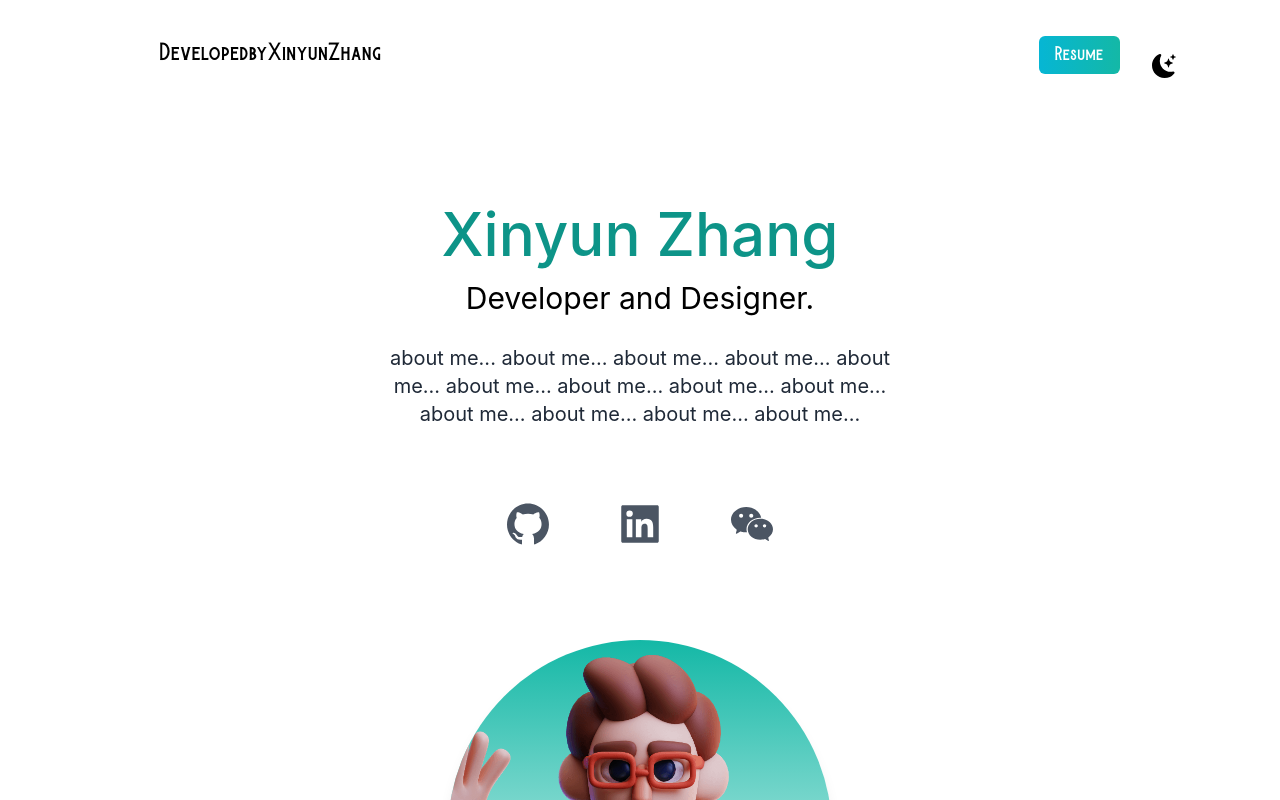
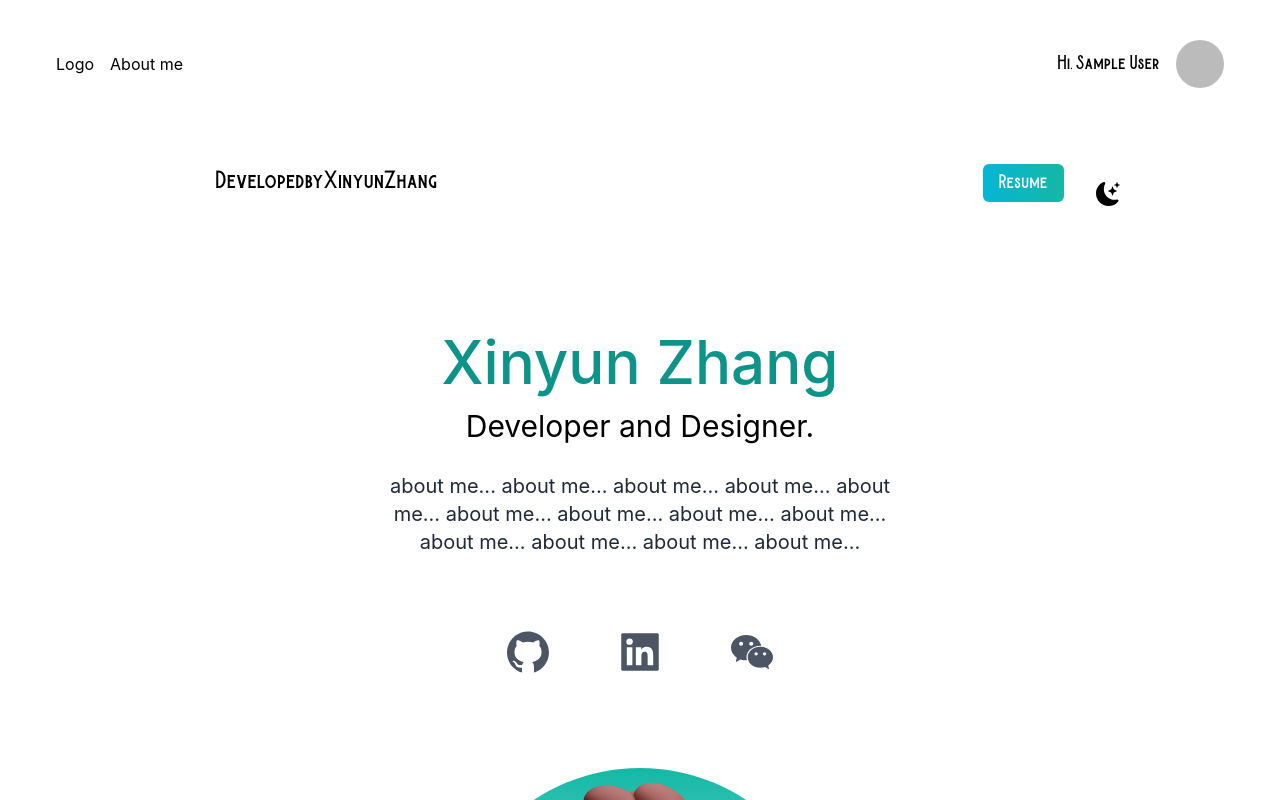
Before and after one commit to XinYun2020/react-tailwind-portfolio, a Next.js app: page / in a window 1280 px wide. Shown: the top 800 px of the page. Built offline with nearby package versions, Linux system fonts and the light colour scheme; no server answers; sample sign-in values are in the browser's storage.

Commit message:
Add google authentication

```diff
--- /dev/null
+++ b/components/Layout.js
@@ -0,0 +1,13 @@
+import Nav from "./Nav";
+
+/* React component */
+export default function Layout({ children }) {
+  return (
+    <div className="mx-14">
+      {/* Nav for all pages */}
+      <Nav />
+      {/* All other pages */}
+      <main>{children}</main>
+    </div>
+  );
+}
--- /dev/null
+++ b/components/Nav.js
@@ -0,0 +1,43 @@
+import Link from "next/link";
+import Head from "next/head";
+import { useAuthState } from "react-firebase-hooks/auth";
+import { auth } from "../utils/firebase";
+
+export default function Nav() {
+  const [user, loading] = useAuthState(auth); // do we have a user
+
+  return (
+    <>
+      <nav className="flex justify-between items-center py-10 xbg-gradient-to-b xfrom-cyan-50">
+        <ul className="flex flex-row gap-4">
+          <Link href={"/"}>Logo</Link>
+          <Link href={"/"}>About me</Link>
+        </ul>
+        <ul>
+          {!user && (
+            <Link href={"/auth/login"}>
+              <a className=" font-burtons bg-gradient-to-r  from-cyan-500 to-teal-500 text-white px-4 py-2 rounded-md ml-8">
+                Join now
+              </a>
+            </Link>
+          )}
+          {user && (
+            <div className="flex flex-row align-middle gap-4">
+              <h2 className=" font-burtons my-auto">Hi, {user.displayName}</h2>
+              <span className="cursor-pointer">
+                <Link href={"/dashboard"}>
+                  <img
+                    src={user.photoURL}
+                    alt="avatar"
+                    referrerPolicy="no-referrer"
+                    className="rounded-full w-12"
+                  />
+                </Link>
+              </span>
+            </div>
+          )}
+        </ul>
+      </nav>
+    </>
+  );
+}
--- a/package.json
+++ b/package.json
@@ -9,9 +9,11 @@
     "lint": "next lint"
   },
   "dependencies": {
+    "firebase": "^9.10.0",
     "next": "12.3.1",
     "react": "18.2.0",
     "react-dom": "18.2.0",
+    "react-firebase-hooks": "^5.0.3",
     "react-icons": "^4.4.0"
   },
   "devDependencies": {
--- a/pages/_app.js
+++ b/pages/_app.js
@@ -1,7 +1,12 @@
-import '../styles/globals.css'
+import "../styles/globals.css";
+import Layout from "../components/Layout";
 
 function MyApp({ Component, pageProps }) {
-  return <Component {...pageProps} />
+  return (
+    <Layout>
+      <Component {...pageProps} />
+    </Layout>
+  );
 }
 
-export default MyApp
+export default MyApp;
--- /dev/null
+++ b/utils/firebase.js
@@ -0,0 +1,23 @@
+// /utils/firebase.js
+
+// Import the functions you need from the SDKs you need
+import { initializeApp } from "firebase/app";
+import { getAuth } from "firebase/auth";
+import { getFirestore } from "firebase/firestore";
+
+// Your web app's Firebase configuration
+// For Firebase JS SDK v7.20.0 and later, measurementId is optional
+const firebaseConfig = {
+  apiKey: process.env.NEXT_PUBLIC_API_KEY,
+  authDomain: process.env.NEXT_PUBLIC_AUTH_DOMAIN,
+  projectId: process.env.NEXT_PUBLIC_PROJECT_ID,
+  storageBucket: process.env.NEXT_PUBLIC_STORAGE_BUCKET,
+  messagingSenderId: process.env.NEXT_PUBLIC_MESSAGING_SENDER_ID,
+  appId: process.env.NEXT_PUBLIC_APP_ID,
+  measurementId: process.env.NEXT_PUBLIC_MEASUREMENT_ID,
+};
+
+// Initialize Firebase
+const app = initializeApp(firebaseConfig);
+
+export const auth = getAuth();
```
Also changed, not shown: 2 other files (tests, documents, lock files or other folders).
